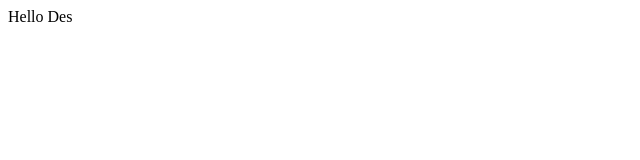
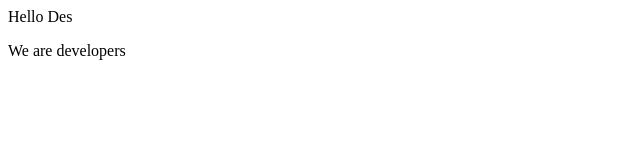
Before and after one commit to jemutakiplagat/Des-vivian, a plain HTML site: page des-vivian.html/index.html in a window 1280 px wide. Shown: the whole page, without its empty margins (0-640 px from the left). Drawn offline with Linux system fonts and the light colour scheme.

Commit message:
second commit

```diff
--- a/des-vivian.html/index.html
+++ b/des-vivian.html/index.html
@@ -8,5 +8,6 @@
 </head>
 <body>
     <h>Hello Des</h>
+    <p>We are developers</p>
 </body>
 </html>
```
